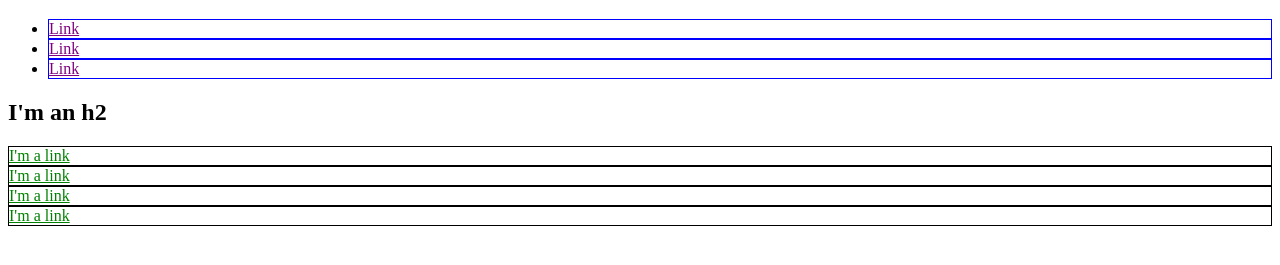
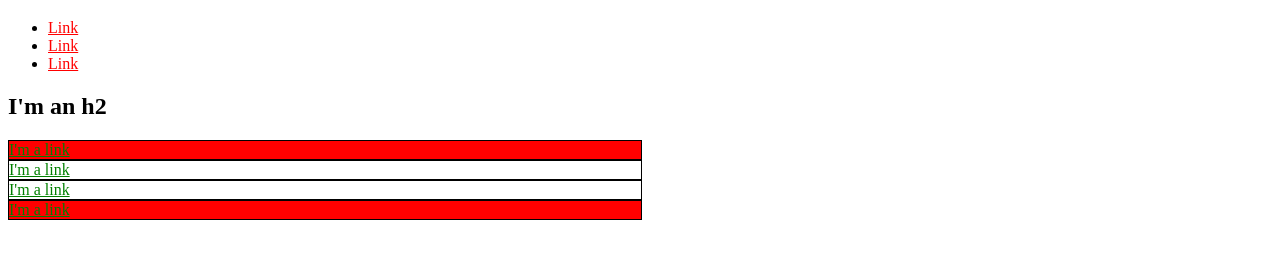
Before and after one commit to ttokano/ttokano.github.io, a plain HTML site: page index.html in a window 1280 px wide. Shown: the part 61-326 px from the top of the page. Drawn offline with Linux system fonts and the light colour scheme.

Commit message:
2022-04-18

```diff
--- a/index.html
+++ b/index.html
@@ -7,17 +7,32 @@
       a {
         color: red;
       }
-      div {
+      #exec-bio {
+         background-color: lightgray;
+      }
+      #fore-ora {
+        color: orange;
+      }
+      .bio-box {
         border: 1px solid black;
       }
-      div a {
+      .bio-box a {
         color: green;
       }
-      li a {
-        color: purple;
+      .exec-azure {
+        background-color: azure;
       }
-      li {
-        border: 1px solid blue;
+      .alert {
+        background: red;
+      }
+      #exec-bio.alert {
+        background: red;
+      }
+      .bio-box {
+        width: 75%;
+      }
+      .bio-box {
+        width: 50%;
       }
     </style>
   </head>
@@ -35,16 +50,16 @@
       </li>
     </ul>
     <h2>I'm an h2</h2>
-    <div>
+    <div id="exec-bio" class="bio-box alert">
       <a href="https://example.com/"">I'm a link</a>
     </div>
-    <div>
+    <div class="bio-box">
       <a href="https://example.com/">I'm a link</a>
     </div>
-    <div>
+    <div class="bio-box">
       <a href="https://example.com/">I'm a link</a>
     </div>
-    <div>
+    <div class="bio-box alert">
       <a href="https://example.com/"">I'm a link</a>
     </div>
   </body>
```
